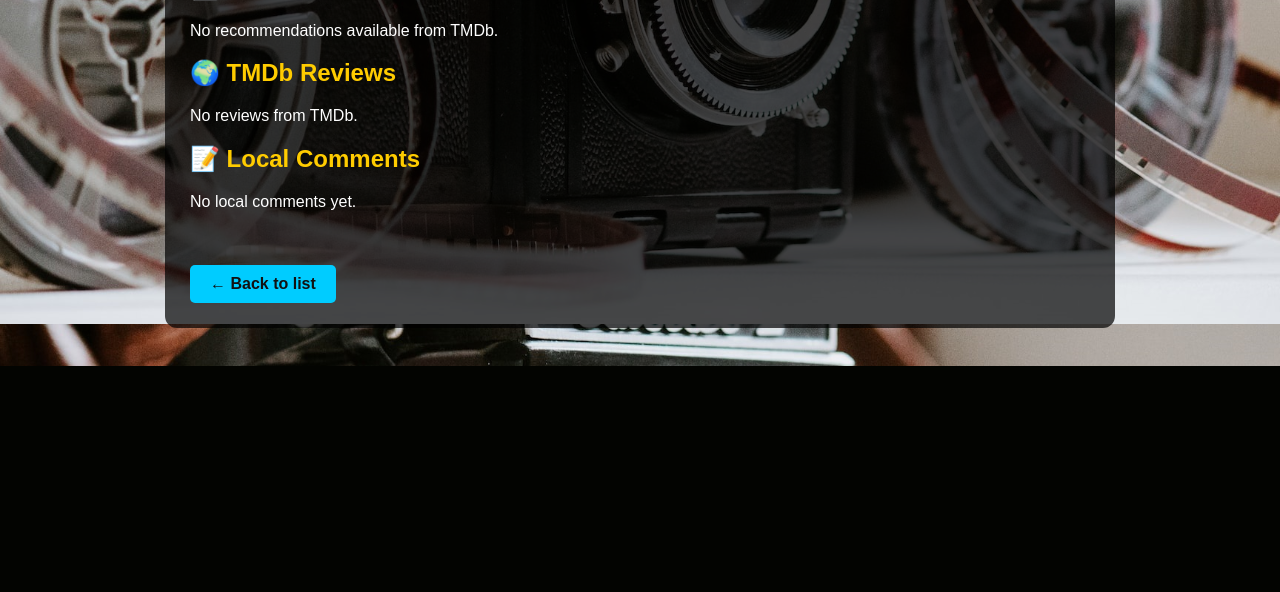
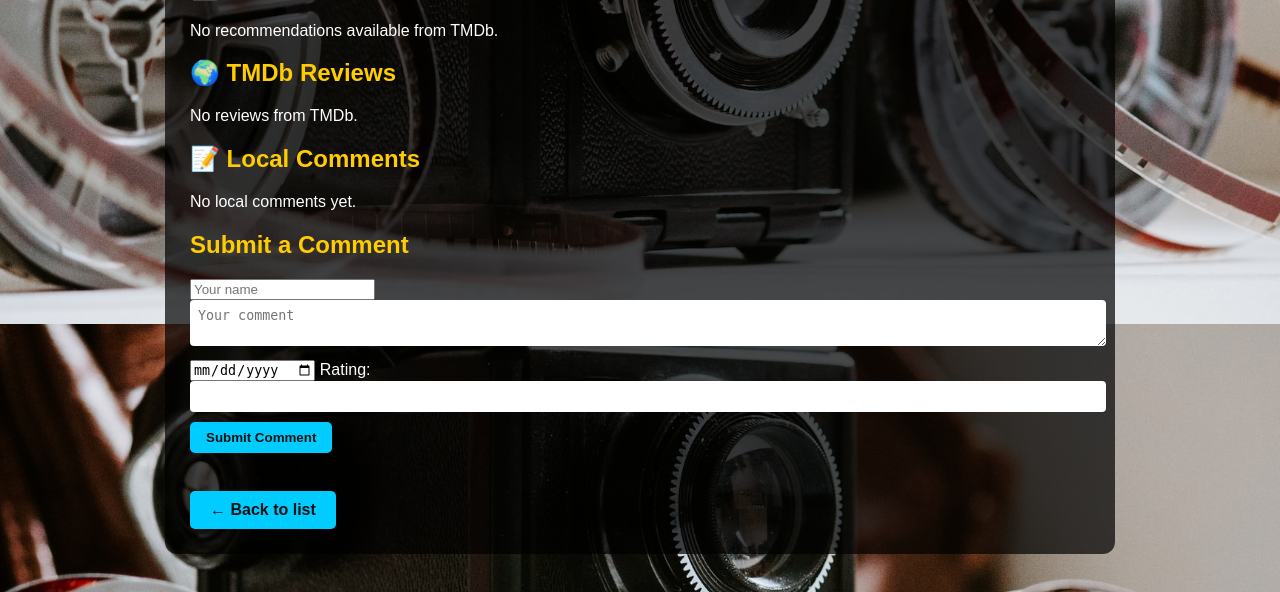
Before and after one commit to sichensong-99/Movie_Recommendation_System, a Flask app: template templates/detail.html in a window 1280 px wide. Shown: the part 476-1068 px from the top of the page. Before the commit the page ends 842 px from the top, so only its background shows below. Run offline with Flask 3, Linux system fonts and the light colour scheme; the template is opened without the code that fills it, so the values that code supplies are empty.

Commit message:
Update detail.html

```diff
--- a/templates/detail.html
+++ b/templates/detail.html
@@ -187,6 +187,26 @@
     {% else %}
         <p>No local comments yet.</p>
     {% endif %}
+    <h2>Submit a Comment</h2>
+    <form method="POST" action="/action">
+      <!-- Hidden input for movie_id -->
+      <input type="hidden" name="movie_id" value="{{ movie.id }}">
+
+      <!-- Name input -->
+      <input type="text" name="name" placeholder="Your name" required>
+
+      <!-- Comment textarea -->
+      <textarea name="comment" placeholder="Your comment" required></textarea>
+
+      <!-- Date input -->
+      <input type="date" name="date" required>
+
+      <!-- Rating input -->
+      <label for="rate">Rating:</label>
+      <input type="number" name="rate" min="1" max="10" required>
+
+      <button type="submit">Submit Comment</button>
+    </form>
 
     <br><a href="/list" class="back-button">← Back to list</a>
 </div>
```
